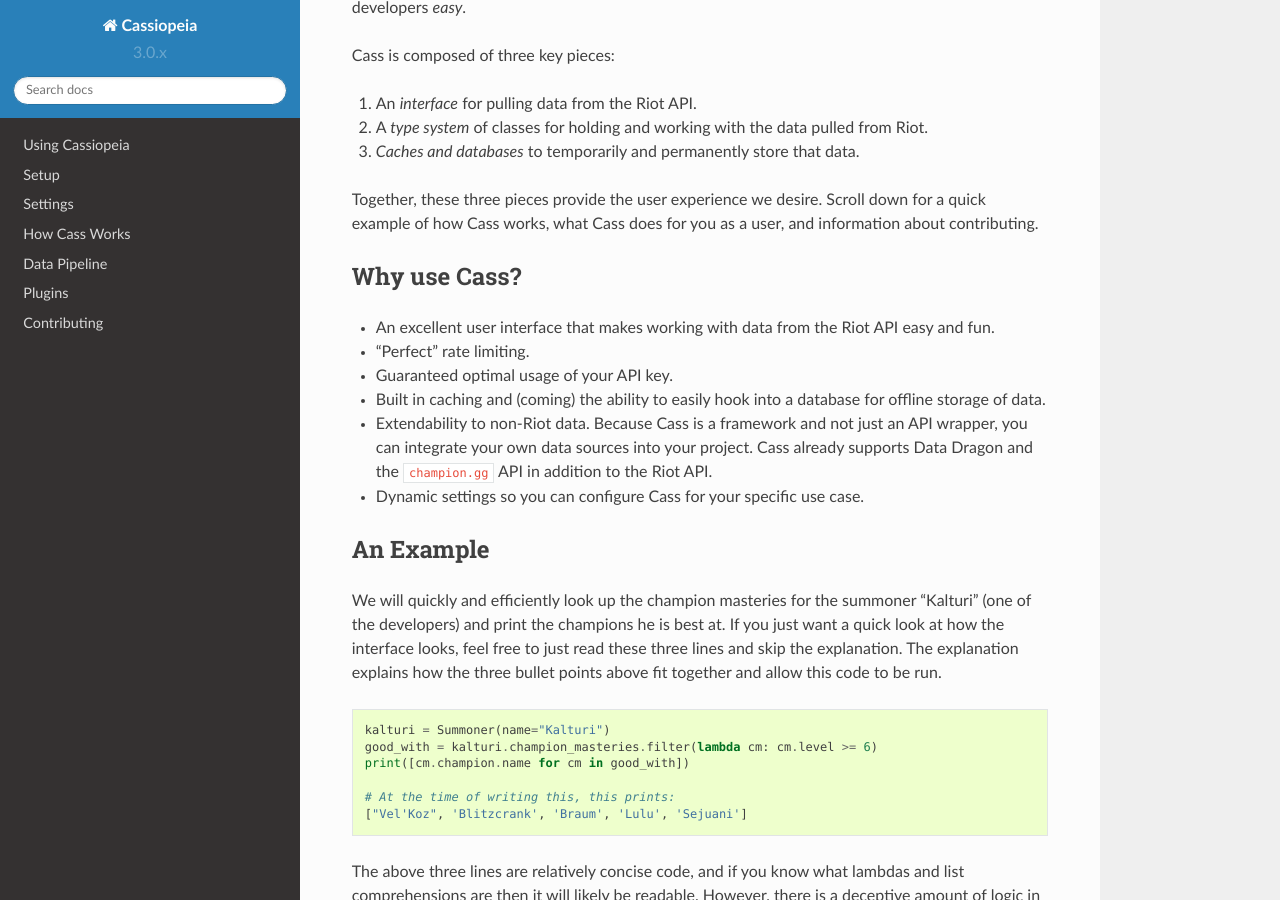
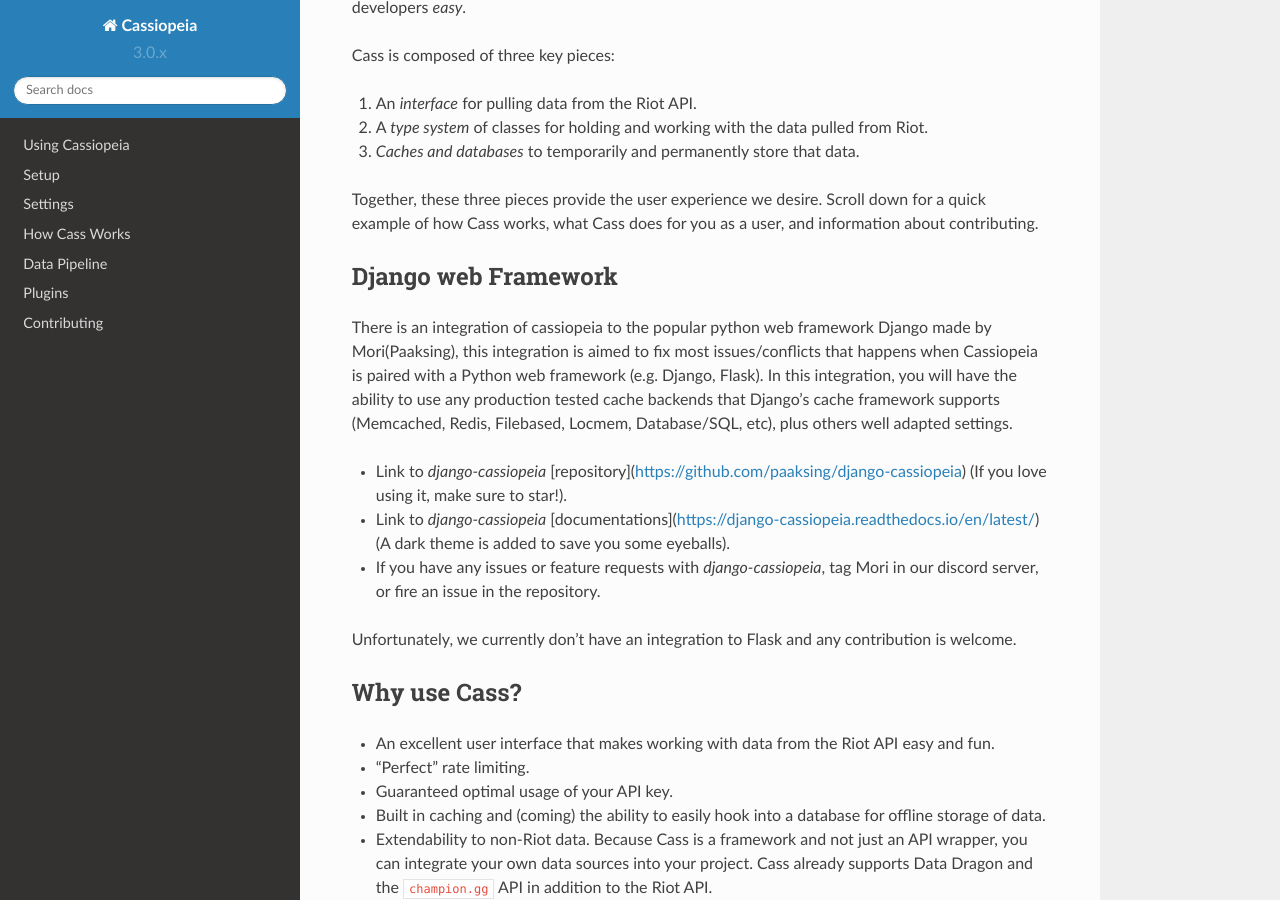
Before and after one commit to meraki-analytics/cassiopeia, a Sphinx documentation site: the page built from doc/index.rst, in a window 1280 px wide and 900 px high, scrolled down 292 px. Built offline with Sphinx 7.4.7 and the Read the Docs theme 2.0.0, drawn with Linux system fonts in a browser that asks for light colours.

Commit message:
Added link to Django Cassiopeia

```diff
--- a/doc/index.rst
+++ b/doc/index.rst
@@ -15,6 +15,17 @@
 3) *Caches and databases* to temporarily and permanently store that data.
 
 Together, these three pieces provide the user experience we desire. Scroll down for a quick example of how Cass works, what Cass does for you as a user, and information about contributing.
+
+
+Django web Framework
+====================
+There is an integration of cassiopeia to the popular python web framework Django made by Mori(Paaksing), this integration is aimed to fix most issues/conflicts that happens when Cassiopeia is paired with a Python web framework (e.g. Django, Flask). In this integration, you will have the ability to use any production tested cache backends that Django's cache framework supports (Memcached, Redis, Filebased, Locmem, Database/SQL, etc), plus others well adapted settings.
+
+* Link to `django-cassiopeia` [repository](https://github.com/paaksing/django-cassiopeia) (If you love using it, make sure to star!).
+* Link to `django-cassiopeia` [documentations](https://django-cassiopeia.readthedocs.io/en/latest/) (A dark theme is added to save you some eyeballs).
+* If you have any issues or feature requests with `django-cassiopeia`, tag Mori in our discord server, or fire an issue in the repository.
+
+Unfortunately, we currently don't have an integration to Flask and any contribution is welcome.
 
 
 Why use Cass?
```
